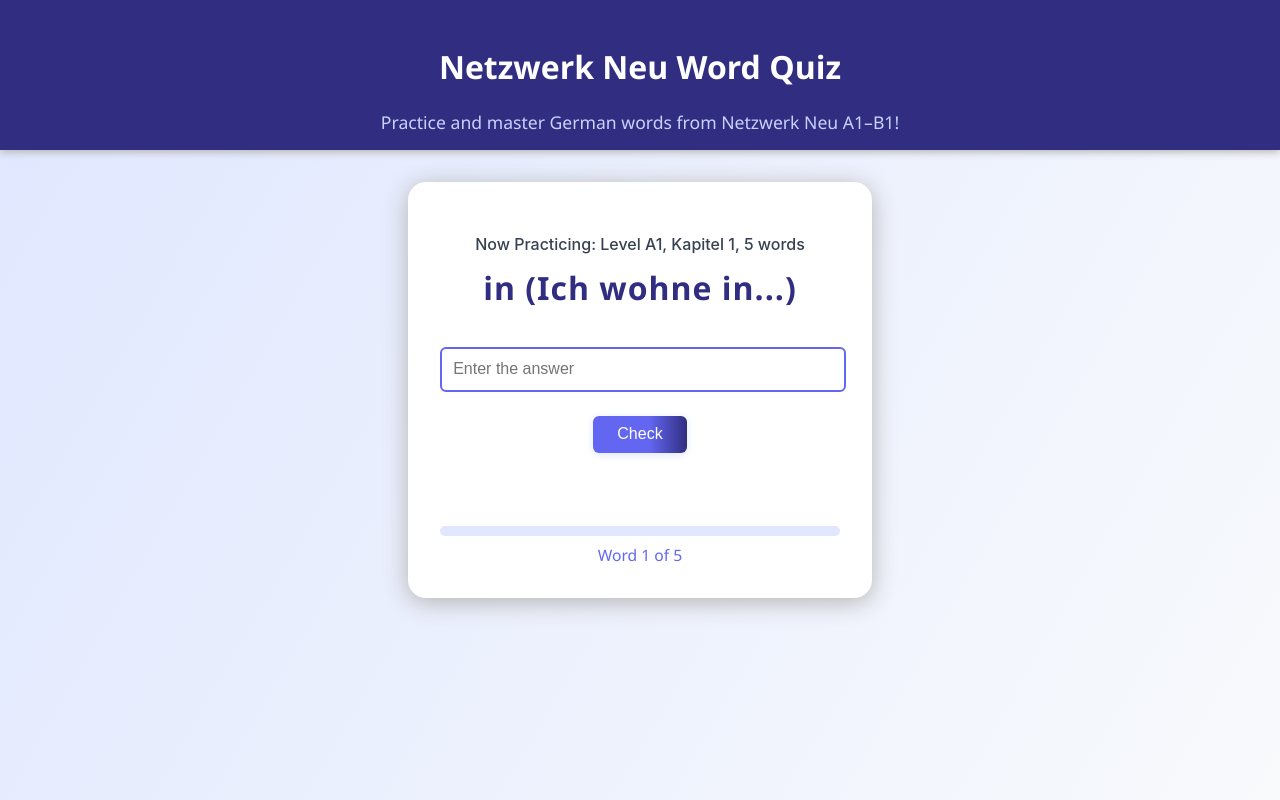
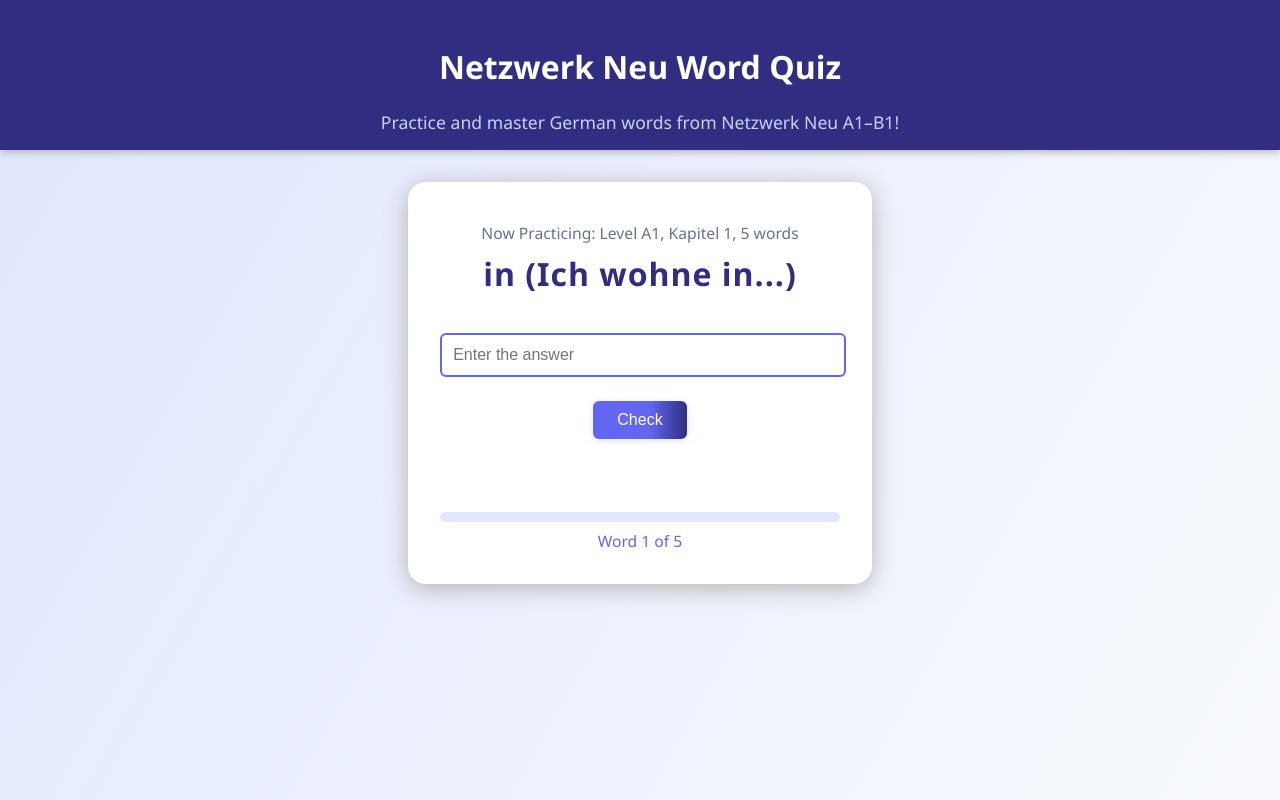
Before and after one commit to deutschlernenmittina/WordPuzzle, a plain HTML site: page index.html in a window 1280 px wide. Both pictures are taken after a click on the button "Start". Drawn offline with Linux system fonts and the light colour scheme.

Commit message:
Update index.html

```diff
--- a/index.html
+++ b/index.html
@@ -217,7 +217,7 @@
         <button onclick="startPractice()">Start</button>
       </div>
       <div id="practice" style="display:none;">
-  <div id="practiceInfo" style="color:#374151; font-size:1em; margin:0.75em 0; font-weight:500; font-family:'Inter', sans-serif;"></div>
+  <div id="practiceInfo" style="color:#64748b; font-size:0.98em; margin-bottom:0.5em;"></div>
   <div class="word" id="wordDisplay"></div>
   <input type="text" id="answerInput" placeholder="Enter the answer">
   <br>
```
